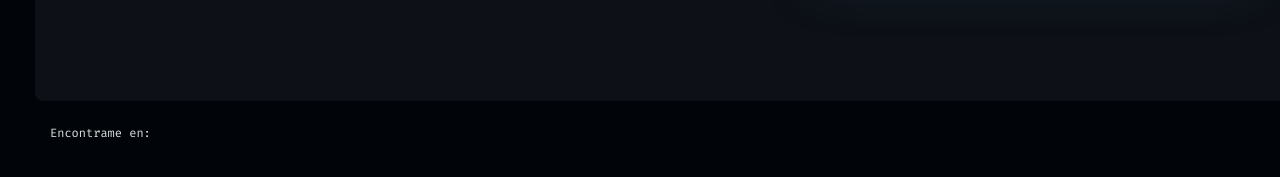
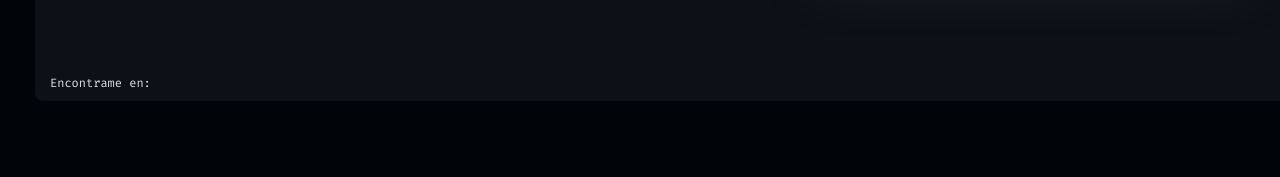
Before and after one commit to milir23/CV-RoblesMariaMilagros2024, a React (Vite) app: page / in a window 1280 px wide. Shown: the part 529-706 px from the top of the page. Built offline with nearby package versions, Linux system fonts and the light colour scheme; a web font is replaced by a local one.

Commit message:
modificaciones en Hola.css

```diff
--- a/src/components/Hola/Hola.css
+++ b/src/components/Hola/Hola.css
@@ -159,7 +159,7 @@ h2 {
 }
 
 .parrafo {
-  margin: 135px 0px 0px 10px;
+  margin: 85px 0px 0px 10px;
   padding: 5px;
   font-size: 12px;
 }
```
